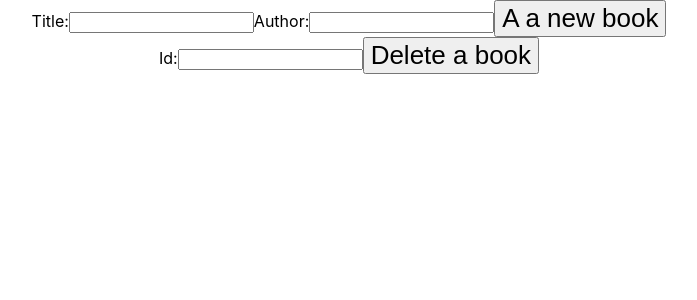
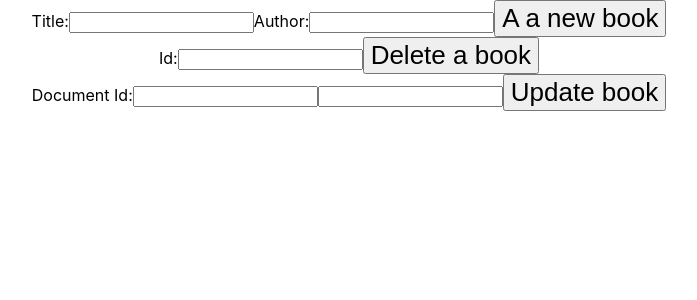
Before and after one commit to Michaeloye/firebase-tutorial, a React (Vite) app: page / in a window 1280 px wide. Shown: the top 300 px of the page, without its empty margins (291-988 px from the left). Built offline with nearby package versions, Linux system fonts and the light colour scheme; no server answers; the database is empty.

Commit message:
Add update document form

```diff
--- a/src/App.jsx
+++ b/src/App.jsx
@@ -1,7 +1,7 @@
 import { useState } from "react";
 import "./App.css";
 
-function App({ handleAdd, handleDelete }) {
+function App({ handleAdd, handleDelete, handleUpdate }) {
   const [title, setTitle] = useState();
   const [author, setAuthor] = useState();
   const [id, setId] = useState();
@@ -38,6 +38,24 @@ function App({ handleAdd, handleDelete }) {
 
         <button type="submit">Delete a book</button>
       </form>
+
+      {/* Update document form */}
+      <form className="update" onSubmit={(e) => handleUpdate(e, id, title)}>
+        <label htmlFor="id">Document Id:</label>
+        <input
+          type="text"
+          name="id"
+          required
+          onChange={(e) => setId(e.target.value)}
+        />
+        <input
+          type="text"
+          name="title"
+          required
+          onChange={(e) => setTitle(e.target.value)}
+        />
+        <button type="submit">Update book</button>
+      </form>
     </div>
   );
 }
```
